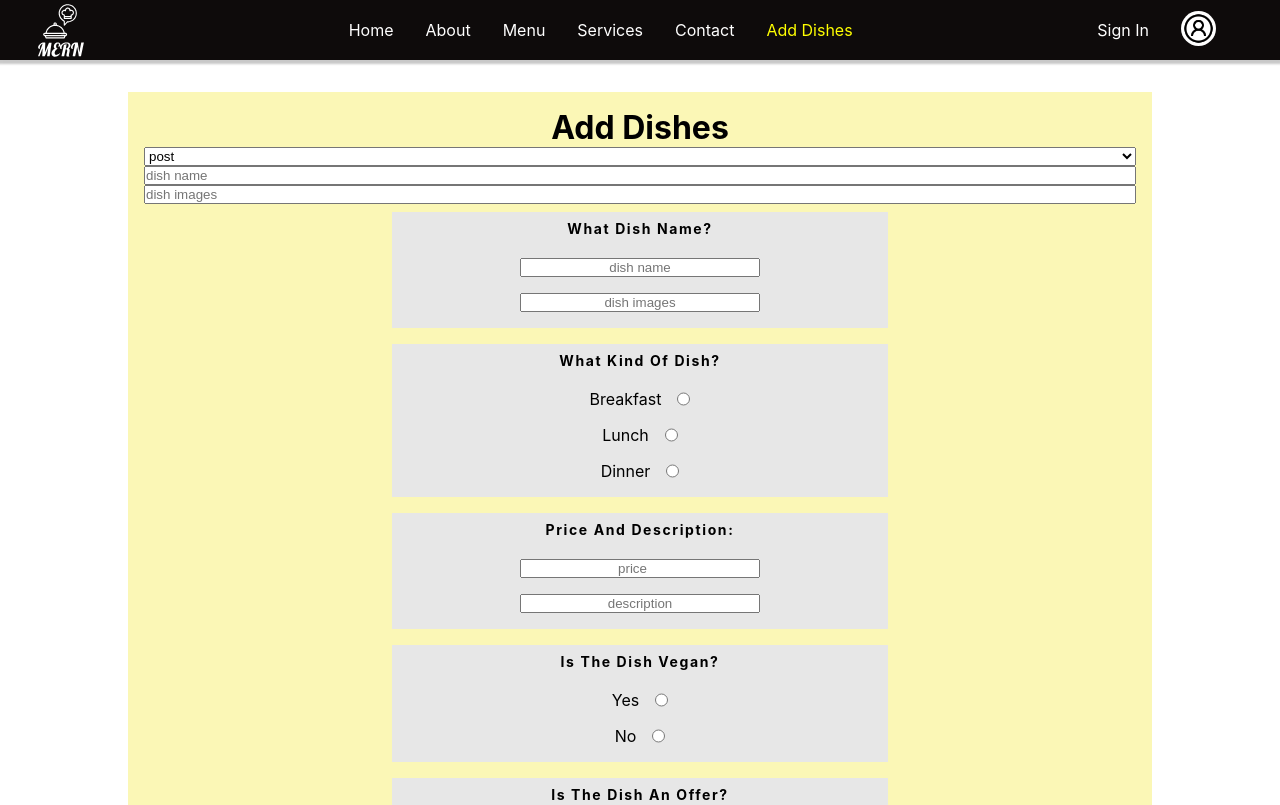
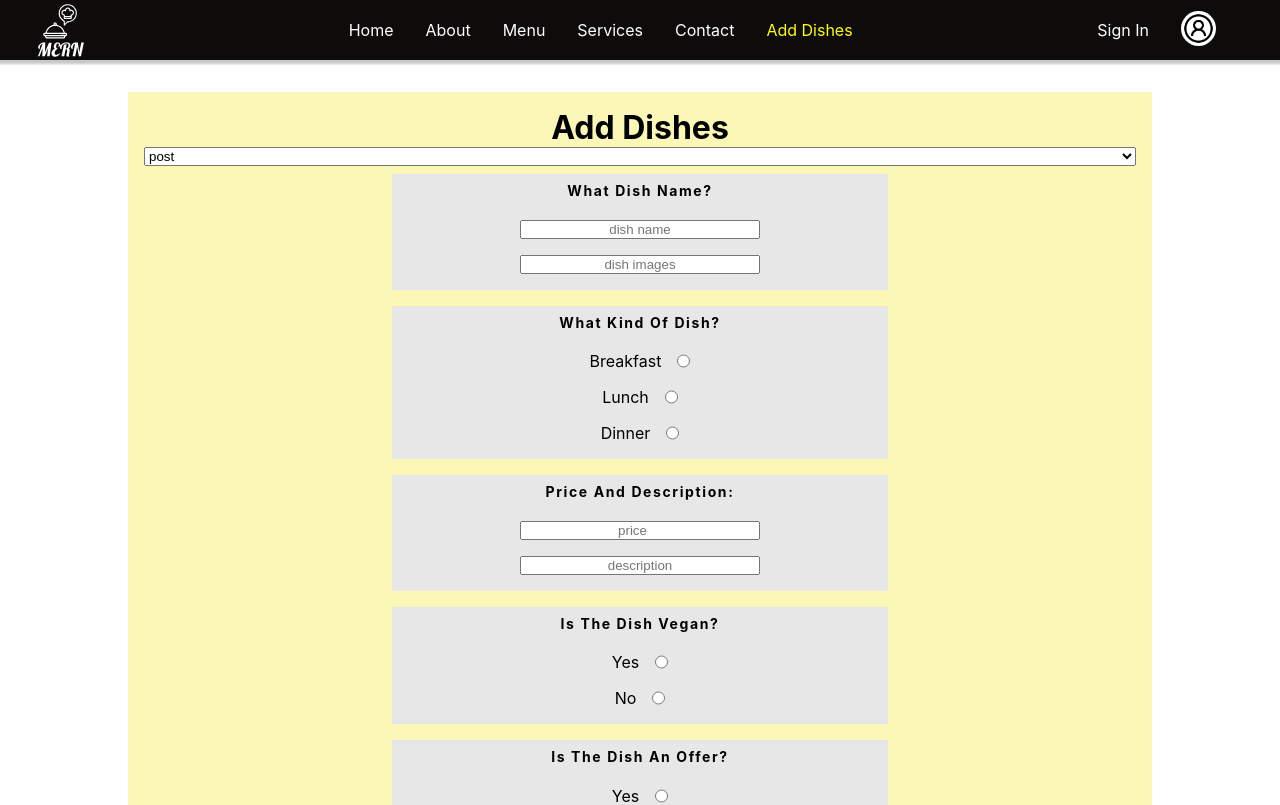
Before and after one commit to AbdullaAlwaki/restaurant, a React (Create React App) app: page /addDishes in a window 1280 px wide. Shown: the top 805 px of the page. Built offline with nearby package versions, Linux system fonts and the light colour scheme.

Commit message:
merge romina branch

```diff
--- a/src/Admin/AddDishes.jsx
+++ b/src/Admin/AddDishes.jsx
@@ -49,9 +49,6 @@ function AddDishes() {
           <option value="DELETE">delete</option>
         </select>
 
-        <input type="text" name="name" id="name" placeholder="dish name" />
-
-        <input type="text" name="dish images" id="dish images" placeholder="dish images"/>
         {/*What dish with name and image*/}
         <div className="whatDish">
           <h4 className="headingAdd">What dish name?</h4>
```
